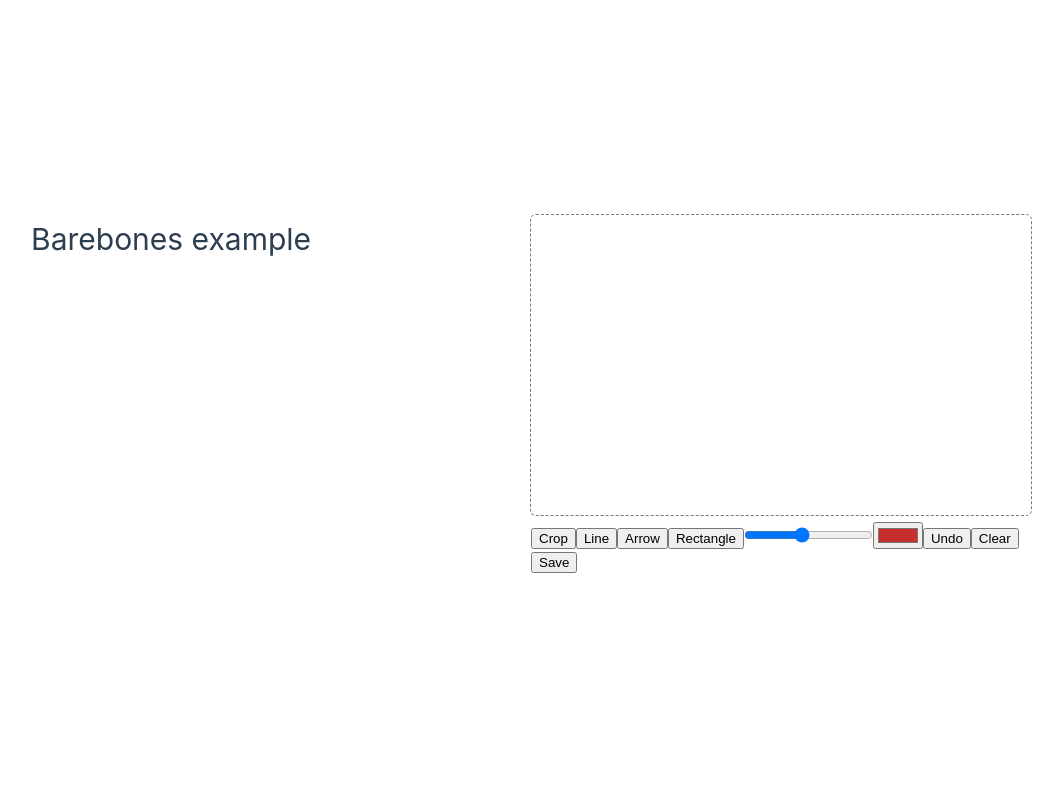
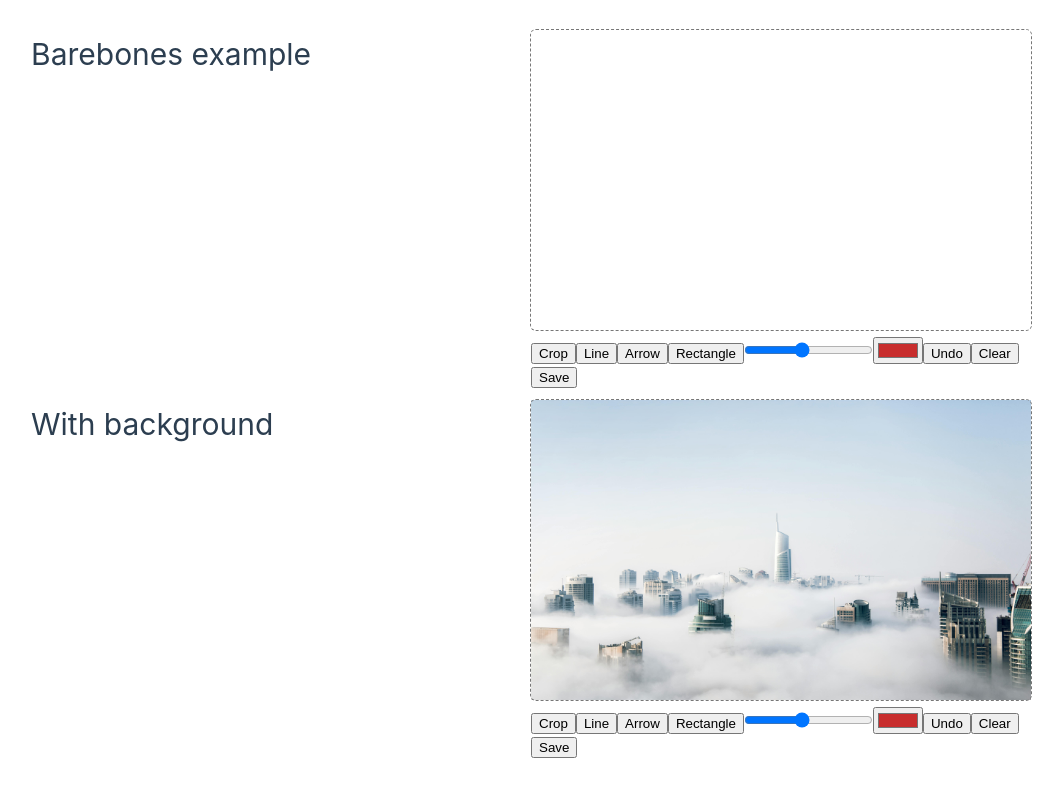
Before and after one commit to robertrosman/vue-paint, a Vue app: page / in a window 1280 px wide. Shown: the top 796 px of the page, without its empty margins (109-1172 px from the left). Built offline with nearby package versions, Linux system fonts and the light colour scheme; some icons are missing.

Commit message:
feat: add support for background image

```diff
--- a/src/App.vue
+++ b/src/App.vue
@@ -4,9 +4,16 @@ import VueDraw from './components/VueDraw.vue'
 import type { Settings, Crop, SaveParameters } from './types'
 import { toCanvas } from './utils/toCanvas';
 import { toImgSrc } from './utils/toImgSrc';
+import { useAsyncState } from '@vueuse/core';
+import { urlToBlob } from './utils/urlToBlob';
 
 const canvasRef = ref()
 const imgSrc = ref<string>()
+
+const { state: backgroundImage } = useAsyncState(
+  urlToBlob('/public/pexels-apasaric.jpg'),
+  undefined
+)
 
 function save({ svg, crop }: SaveParameters) {
   imgSrc.value = toImgSrc({ svg, crop })
@@ -28,4 +35,7 @@ function save({ svg, crop }: SaveParameters) {
   </div>
   <h1>Barebones example</h1>
   <vue-draw class="vue-draw" @save="save"></vue-draw>
+
+  <h1>With background</h1>
+  <vue-draw v-if="backgroundImage" class="vue-draw" @save="save" :background="backgroundImage"></vue-draw>
 </template>
--- a/src/components/VueDraw.vue
+++ b/src/components/VueDraw.vue
@@ -1,9 +1,10 @@
 <script setup lang="ts">
 import { useElementBounding, usePointerSwipe } from '@vueuse/core'
-import { computed, ref } from 'vue';
+import { computed, ref, unref, watchEffect, type MaybeRef } from 'vue';
 import type { Crop, SaveParameters, Settings, Shape, Tool } from '../types'
 import { getArrowId } from '@/utils/getArrowId';
 import SvgShape from './SvgShape.vue';
+import { createDataUrl } from '@/utils/createDataUrl';
 
 const emit = defineEmits<{
     (e: 'crop', crop: Crop | undefined): void
@@ -18,6 +19,16 @@ const settings = defineModel<Settings>("settings", {
         color: "#c82d2d"
     })
 })
+
+const props = defineProps<{
+    /**
+     * Use background prop to set a background image. There are several ways to create a blob, like these:
+     * @example
+     * const blob1 = await canvasToBlob(canvas)
+     * const blob2 = await urlToBlob(url)
+     */
+    background?: MaybeRef<Blob>
+}>()
 
 const history = defineModel<Shape[]>("history", { default: [] })
 
@@ -100,6 +111,15 @@ const minY = computed(() => Math.min(posStart.y - top.value, posEnd.y - top.valu
 const maxX = computed(() => Math.max(posStart.x - left.value, posEnd.x - left.value))
 const maxY = computed(() => Math.max(posStart.y - top.value, posEnd.y - top.value))
 
+const backgroundSrc = ref()
+watchEffect(() => {
+    const unreffed = unref(props.background)
+    if (!unreffed) {
+        return undefined
+    }
+    createDataUrl(unreffed).then(src => backgroundSrc.value = src)
+})
+
 function setTool(tool: Tool) {
     settings.value.tool = tool
 }
@@ -135,8 +155,9 @@ const arrowMarkers = computed(() =>
 
 <template>
     <div ref="container" class="container">
-        <svg ref="svgRef" :width="width" :height="height" class="absolute inset-0" :viewBox="`0 0 ${width} ${height}`"
+        <svg ref="svgRef" :width="width" :height="height" :viewBox="`0 0 ${width} ${height}`"
             xmlns="http://www.w3.org/2000/svg">
+            <image v-if="background" :xlink:href="backgroundSrc" :width="width" />
             <svg-shape v-for="shape, i in history" :key="i" :shape="shape" />
             <svg-shape v-if="activeShape" :shape="activeShape" />
             <path v-if="crop" class="overlay" :d="`
@@ -182,22 +203,8 @@ const arrowMarkers = computed(() =>
     cursor: crosshair;
 }
 
-svg {
-    z-index: 100;
-}
 
 .toolbar {
     position: absolute;
 }
-
-.dashed-line {
-    fill: none;
-    stroke: #ffffff;
-    stroke-width: 1;
-    stroke-linecap: round;
-    stroke-linejoin: miter;
-    stroke-opacity: 1;
-    stroke-dasharray: 4, 8;
-    stroke-dashoffset: 0;
-}
 </style>
--- /dev/null
+++ b/src/utils/createDataUrl.ts
@@ -0,0 +1,16 @@
+// Inspired by https://stackoverflow.com/a/58569300/829505
+export function createDataUrl(blob: Blob) {
+    return new Promise(function(resolve, reject) {
+      const reader = new FileReader();
+
+      reader.onloadend = function() {
+        resolve(reader.result);
+      };
+
+      reader.onerror = function() {
+        reject()
+      }
+
+      reader.readAsDataURL(blob);
+    });
+  }
--- /dev/null
+++ b/src/utils/urlToBlob.ts
@@ -0,0 +1,9 @@
+/**
+ * Use this function to fetch a url and convert in into a Blob. Useful when you want to set a background image to your editor.
+ * @example
+ * const blob = await urlToBlob(url)
+ *
+ */
+export async function urlToBlob(url: string) {
+  return fetch(url).then(res => res.blob())
+}
```
Also changed, not shown: public/pexels-apasaric.jpg (added).
